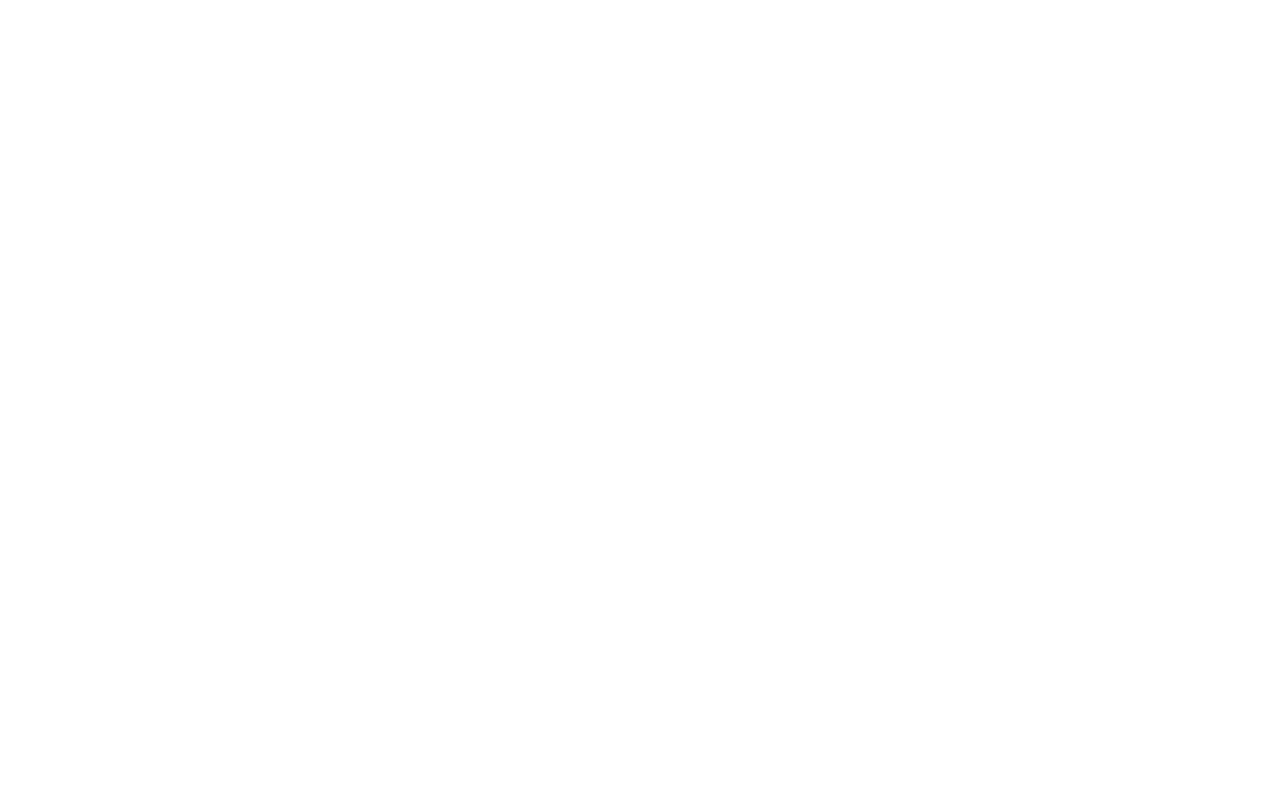
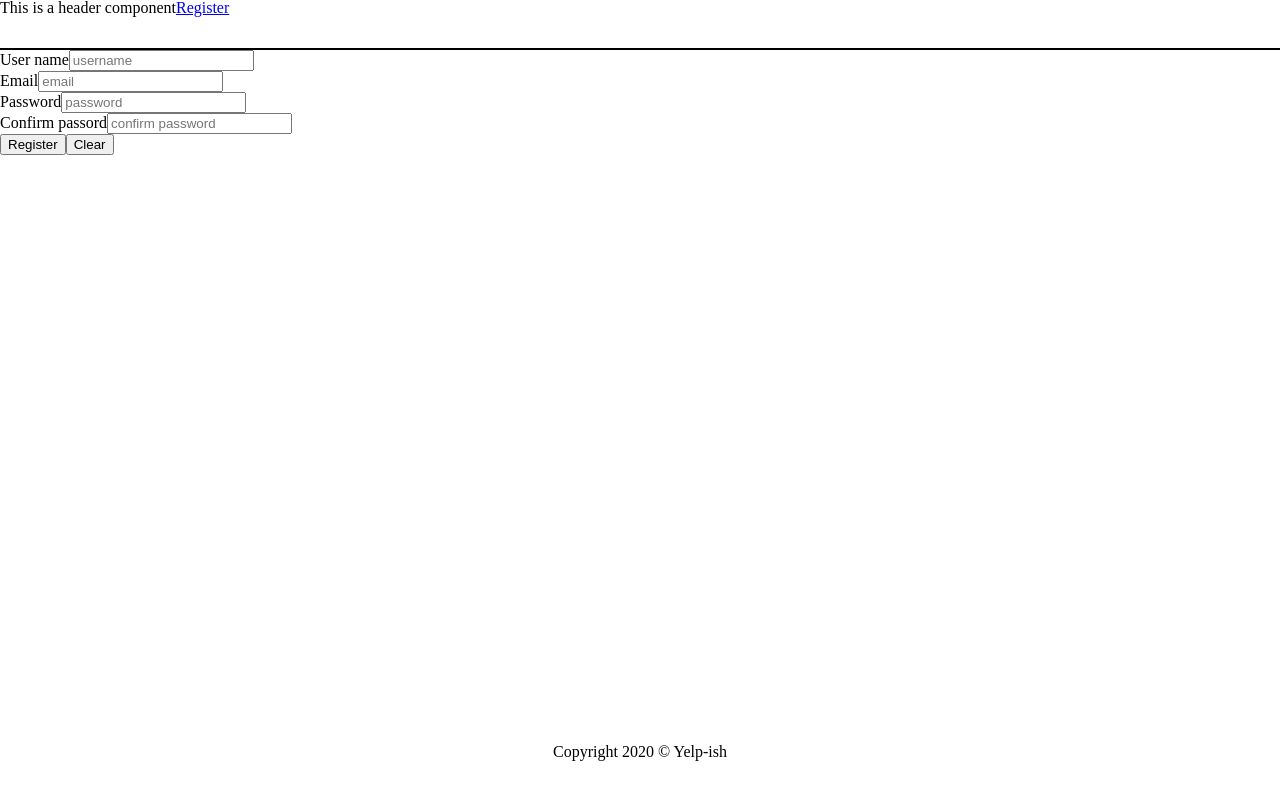
Before and after one commit to tornikes/yelp-clone-frontend, a React (Create React App) app: page /register in a window 1280 px wide. Before the commit this address had no page. Built offline with nearby package versions, Linux system fonts and the light colour scheme.

Commit message:
feat: add validation to register form

```diff
--- a/package.json
+++ b/package.json
@@ -11,12 +11,14 @@
     "@types/react": "^17.0.38",
     "@types/react-dom": "^17.0.11",
     "axios": "^0.24.0",
+    "formik": "^2.2.9",
     "react": "^17.0.2",
     "react-dom": "^17.0.2",
     "react-router-dom": "^6.2.1",
     "react-scripts": "5.0.0",
     "typescript": "^4.5.4",
-    "web-vitals": "^2.1.2"
+    "web-vitals": "^2.1.2",
+    "yup": "^0.32.11"
   },
   "scripts": {
     "start": "react-scripts start",
--- a/src/App.tsx
+++ b/src/App.tsx
@@ -2,6 +2,7 @@ import { BrowserRouter as Router, Route, Routes } from "react-router-dom";
 import Layout from "./components/Layout/Layout";
 import HomePage from "./pages/HomePage/HomePage";
 import LandingPage from "./pages/LandingPage/LandingPage";
+import RegisterPage from "./pages/RegisterPage/RegisterPage";
 
 function App() {
   return (
@@ -16,6 +17,14 @@ function App() {
             </Layout>
           }
         />
+        <Route
+          path="/register"
+          element={
+            <Layout>
+              <RegisterPage />
+            </Layout>
+          }
+        />
       </Routes>
     </Router>
   );
--- /dev/null
+++ b/src/components/FormField/FormField.tsx
@@ -0,0 +1,22 @@
+import { FieldProps, Field, ErrorMessage } from "formik";
+
+interface TextProps extends FieldProps {
+  label: string;
+  placeholder: string;
+  type: string;
+}
+
+export const TextField: React.FC<TextProps> = ({
+  field,
+  label,
+  placeholder,
+  type = "text",
+}) => (
+  <div>
+    <label>{label}</label>
+    <Field type={type} placeholder={placeholder} {...field} />
+    <div style={{ color: "red" }}>
+      <ErrorMessage name={field.name} />
+    </div>
+  </div>
+);
--- a/src/components/Layout/Layout.tsx
+++ b/src/components/Layout/Layout.tsx
@@ -9,9 +9,7 @@ export default function Layout({ children }: PropsWithChildren<{}>) {
         This is a header component
         <Link to="/register">Register</Link>
       </header>{" "}
-      <div className={classes.layoutContainer}>
-        This is a layout component: children are {children}
-      </div>
+      <div className={classes.layoutContainer}>{children}</div>
       <footer className={classes.footer}>Copyright 2020 © Yelp-ish</footer>
     </div>
   );
--- /dev/null
+++ b/src/pages/RegisterPage/RegisterPage.tsx
@@ -0,0 +1,80 @@
+import { Formik, Form, Field } from "formik";
+import { TextField } from "../../components/FormField/FormField";
+import * as Yup from "yup";
+
+const registerSchema = Yup.object({
+  userName: Yup.string().required("Username is required").min(3).max(50),
+  email: Yup.string().email().max(90).required("Email is required"),
+  password: Yup.string()
+    .min(6, "Password must be at least 6 characters")
+    .max(80, "Password must be less than 80 characters")
+    .required("Password is required"),
+  confirmPassword: Yup.string().oneOf(
+    [Yup.ref("password"), null],
+    "Passwords must match"
+  ),
+});
+
+export default function RegisterPage() {
+  return (
+    <div>
+      <Formik
+        initialValues={{
+          userName: "",
+          email: "",
+          password: "",
+          confirmPassword: "",
+        }}
+        onSubmit={(values) => {
+          console.log(values);
+        }}
+        validationSchema={registerSchema}
+        validate={({ confirmPassword }) => {
+          if (confirmPassword === "")
+            return {
+              confirmPassword: "Please confirm password",
+            };
+        }}
+      >
+        {({ isValid }) => {
+          return (
+            <Form>
+              <Field
+                label="User name"
+                placeholder="username"
+                name="userName"
+                component={TextField}
+              />
+              <Field
+                label="Email"
+                placeholder="email"
+                name="email"
+                type="email"
+                component={TextField}
+              />
+              <Field
+                label="Password"
+                placeholder="password"
+                name="password"
+                type="password"
+                component={TextField}
+              />
+              <Field
+                label="Confirm passord"
+                placeholder="confirm password"
+                name="confirmPassword"
+                type="password"
+                value=""
+                component={TextField}
+              />
+              <button disabled={!isValid} type="submit">
+                Register
+              </button>
+              <button type="reset">Clear</button>
+            </Form>
+          );
+        }}
+      </Formik>
+    </div>
+  );
+}
```
Also changed, not shown: 1 other file (tests, documents, lock files or other folders).
